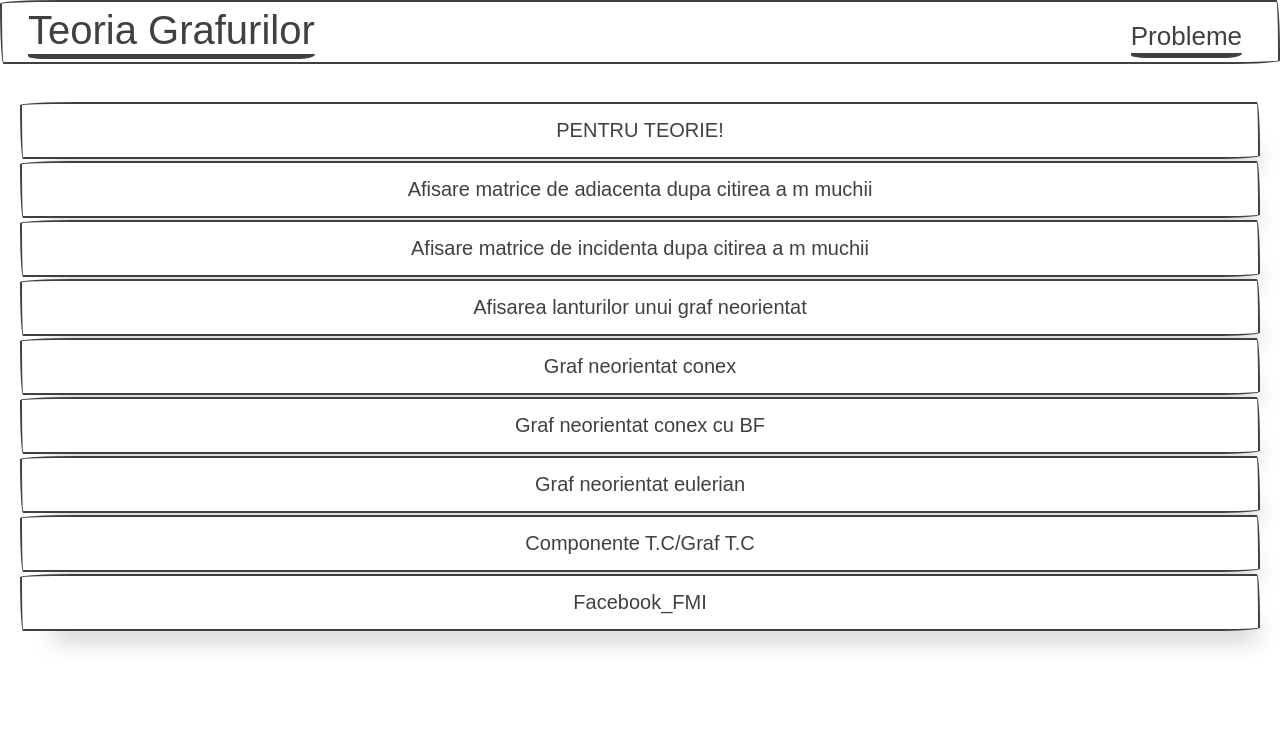
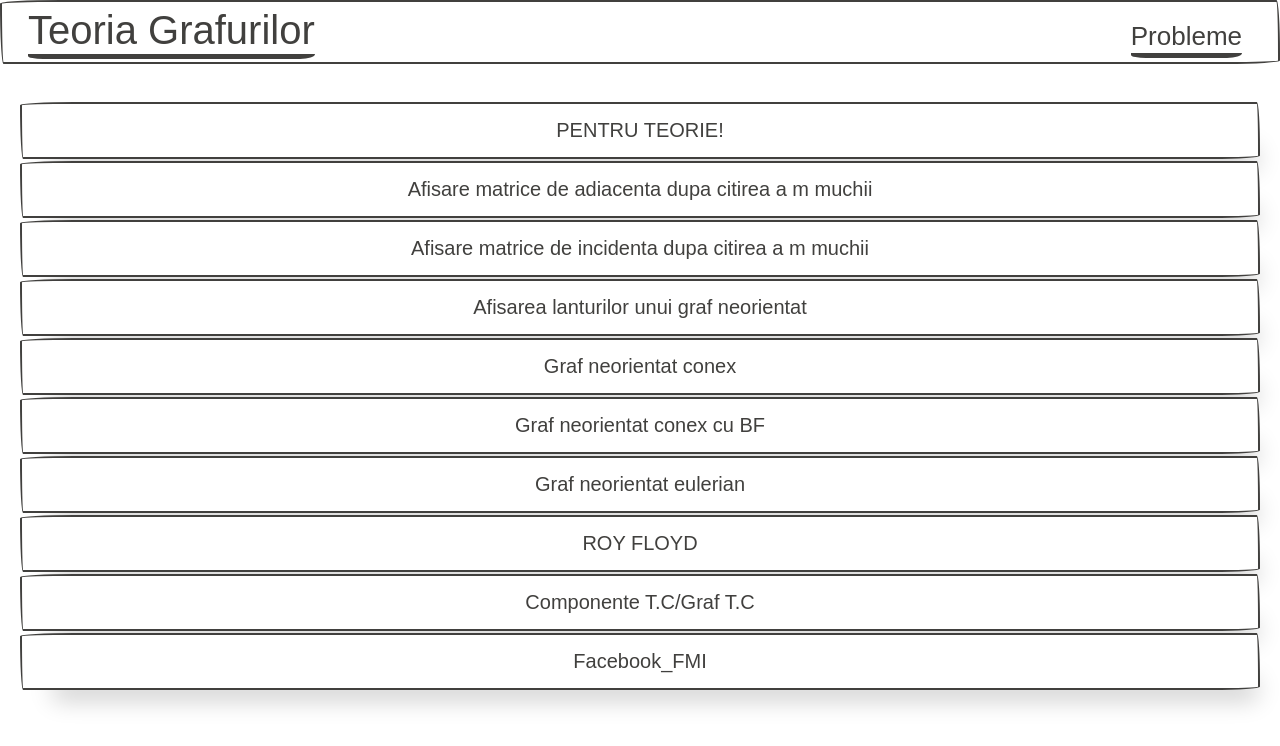
Before and after one commit to vladromila/Atestat, a React (Create React App) app: page /pbs in a window 1280 px wide. Shown: the top 746 px of the page. Built offline with nearby package versions, Linux system fonts and the light colour scheme; a web font is replaced by a local one.

Commit message:
Added a new link

```diff
--- a/src/data.js
+++ b/src/data.js
@@ -306,6 +306,56 @@ export const data = [
         `
     },
     {
+        title: 'ROY FLOYD',
+        description: 'Vlad Romila pe Facebook doreste sa afle costul minim de la orice nod la altul',
+        cerinta: 'Sa se creeze un program care sa afiseze matricea de costuri',
+        din: 'Se citeste din fisierul n,m si m arce ale unui graf cu costurile lor',
+        dout: 'Sa se afiseze matricea de costuri a grafului dat',
+        rezolvare:
+        `#include <bits/stdc++.h>
+        using namespace std;
+        ifstream fin("rf.in");
+        ofstream fout("rf.out");
+        int a[101][101],d[101][101],n,m;
+        void citire();
+        int main()
+        {
+            fin>>n>>m;
+            for(int i=1; i<=n; i++)
+                for(int j=1; j<=n; j++)
+                    d[i][j] = 999999;
+            citire();
+            for(int k=1; k<=n; k++)
+                for(int i=1; i<=n; i++)
+                    for(int j=1; j<=n; j++)
+                        if(d[i][j]>d[i][k]+d[k][j] && (d[i][k]+d[k][j]!=0))
+                            d[i][j] = d[i][k]+d[k][j];
+            for(int i=1; i<=n; i++)
+            {
+                for(int j=1; j<=n; j++)
+                    if(i==j)
+                        fout<<0<<" ";
+                    else if(d[i][j] == 999999)
+                        fout<<-1<<" ";
+                    else
+                        fout<<d[i][j]<<" ";
+                fout<<endl;
+            }
+            return 0;
+        }
+
+        void citire()
+        {
+            int x,y,c;
+            for(int i=1; i<=m; i++)
+            {
+                fin>>x>>y>>c;
+                a[x][y] = d[x][y] = c;
+            }
+        }
+        `
+    },
+    {
         title: 'Componente T.C/Graf T.C',
         description: 'Vlad Romila pe Facebook doreste sa afle daca un graf este tare conex sau daca nu care sunt componentele tare conexe',
         cerinta: 'Sa se creeze un program care sa afiseze componentele tare conexe si daca graful dat este sau nu este tare conex (nu prea are sens cerinta dar nu imi bat capul)',
```
